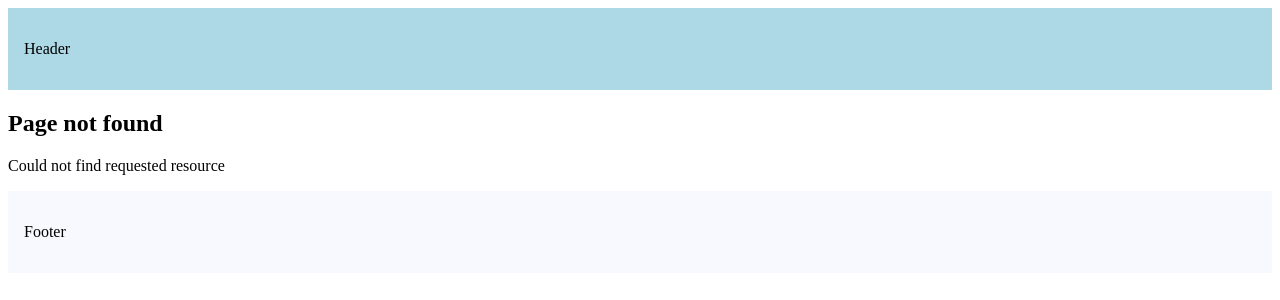
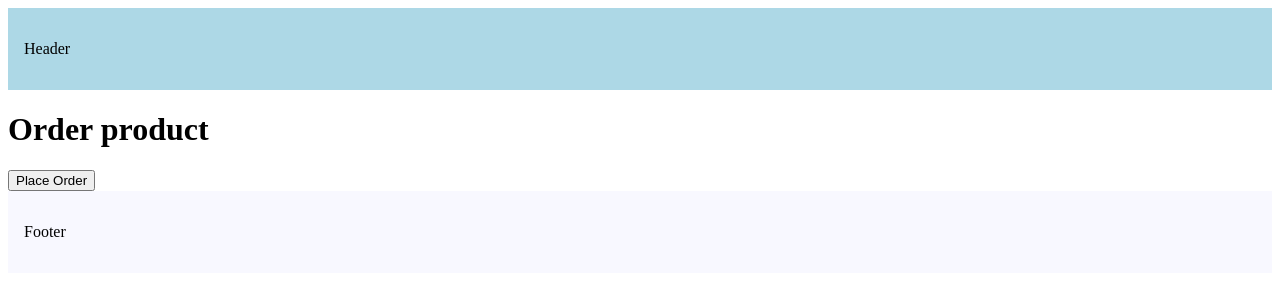
Before and after one commit to angnas/routing-demo, a Next.js app: page /order-product in a window 1280 px wide. Before the commit this address had no page. Shown: the top 300 px of the page. Built offline with nearby package versions, Linux system fonts and the light colour scheme.

Commit message:
navigating programmatically

```diff
--- /dev/null
+++ b/app/order-product/page.tsx
@@ -0,0 +1,16 @@
+"use client";
+import { useRouter } from "next/navigation";
+
+export default function OrderProduct() {
+  const router = useRouter();
+  const handleClick = () => {
+    console.log("placing your order!");
+    router.push("/");
+  };
+  return (
+    <>
+      <h1>Order product</h1>
+      <button onClick={handleClick}>Place Order</button>
+    </>
+  );
+}
```
